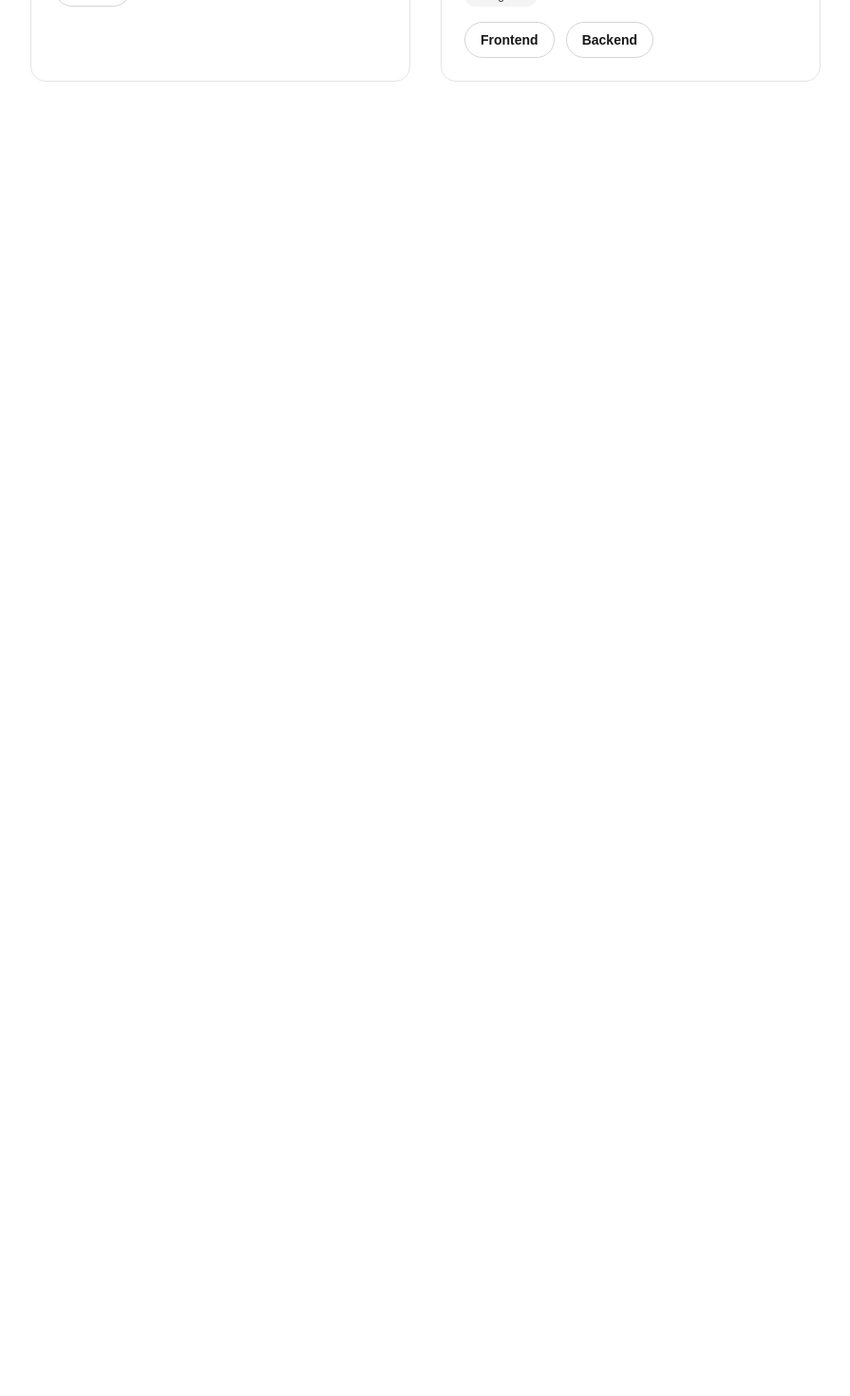
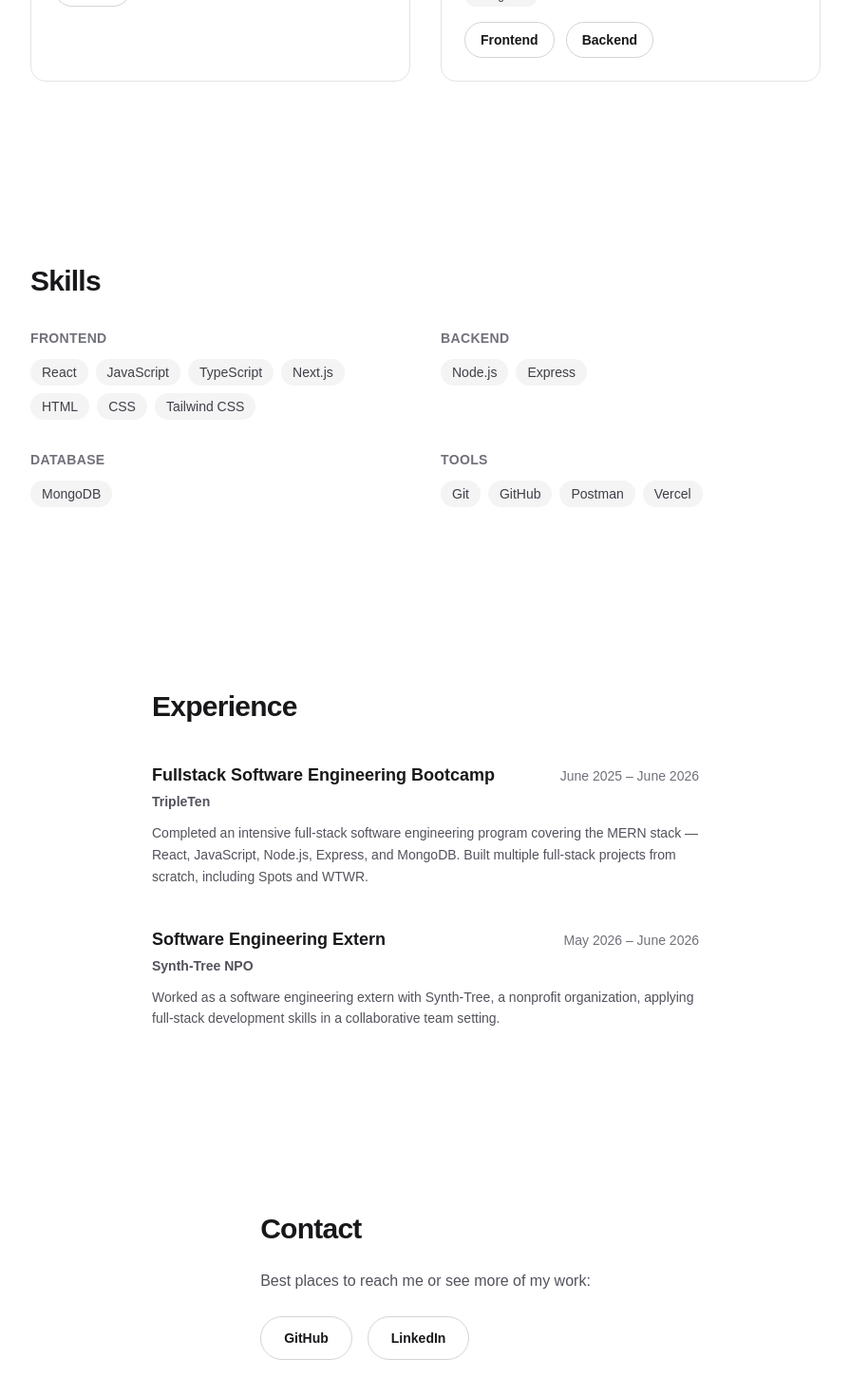
Before and after one commit to AA96-se/portfolio-website, a Next.js app: page / in a window 1280 px wide. Shown: the part 1889-3359 px from the top of the page at 95% size, without its empty margins (192-1087 px from the left). Before the commit the page ends 2071 px from the top, so only its background shows below. Built offline with nearby package versions, Linux system fonts and the light colour scheme.

Commit message:
Add Skills, Experience, and Contact sections
Completes the page composition: grouped skill tags, a TripleTen +
Synth-Tree NPO experience timeline, and GitHub/LinkedIn contact links.
Email is intentionally omitted until a real address is finalized.

```diff
--- a/src/app/page.tsx
+++ b/src/app/page.tsx
@@ -1,6 +1,9 @@
 import Hero from "@/components/Hero/Hero";
 import About from "@/components/About/About";
 import Projects from "@/components/Projects/Projects";
+import Skills from "@/components/Skills/Skills";
+import Experience from "@/components/Experience/Experience";
+import Contact from "@/components/Contact/Contact";
 
 export default function Home() {
   return (
@@ -8,6 +11,9 @@ export default function Home() {
       <Hero />
       <About />
       <Projects />
+      <Skills />
+      <Experience />
+      <Contact />
     </main>
   );
 }
--- /dev/null
+++ b/src/components/Contact/Contact.tsx
@@ -0,0 +1,36 @@
+const linkStyles =
+  "rounded-full border border-zinc-300 px-6 py-3 text-sm font-semibold text-zinc-900 transition-colors hover:bg-zinc-100 dark:border-zinc-700 dark:text-zinc-50 dark:hover:bg-zinc-800";
+
+export default function Contact() {
+  return (
+    <section
+      id="contact"
+      className="mx-auto flex max-w-3xl flex-col items-start gap-6 px-6 py-24 sm:px-12 lg:px-24"
+    >
+      <h2 className="text-3xl font-bold tracking-tight text-zinc-900 dark:text-zinc-50">
+        Contact
+      </h2>
+      <p className="text-base leading-relaxed text-zinc-600 dark:text-zinc-400">
+        Best places to reach me or see more of my work:
+      </p>
+      <div className="flex flex-wrap gap-4">
+        <a
+          href="https://github.com/AA96-se"
+          target="_blank"
+          rel="noopener noreferrer"
+          className={linkStyles}
+        >
+          GitHub
+        </a>
+        <a
+          href="https://www.linkedin.com/in/angel-armas-se/"
+          target="_blank"
+          rel="noopener noreferrer"
+          className={linkStyles}
+        >
+          LinkedIn
+        </a>
+      </div>
+    </section>
+  );
+}
--- /dev/null
+++ b/src/components/Experience/Experience.tsx
@@ -0,0 +1,51 @@
+const experience = [
+  {
+    id: "tripleten",
+    role: "Fullstack Software Engineering Bootcamp",
+    organization: "TripleTen",
+    period: "June 2025 – June 2026",
+    description:
+      "Completed an intensive full-stack software engineering program covering the MERN stack — React, JavaScript, Node.js, Express, and MongoDB. Built multiple full-stack projects from scratch, including Spots and WTWR.",
+  },
+  {
+    id: "synth-tree",
+    role: "Software Engineering Extern",
+    organization: "Synth-Tree NPO",
+    period: "May 2026 – June 2026",
+    description:
+      "Worked as a software engineering extern with Synth-Tree, a nonprofit organization, applying full-stack development skills in a collaborative team setting.",
+  },
+];
+
+export default function Experience() {
+  return (
+    <section
+      id="experience"
+      className="mx-auto flex max-w-3xl flex-col gap-10 px-6 py-24 sm:px-12 lg:px-24"
+    >
+      <h2 className="text-3xl font-bold tracking-tight text-zinc-900 dark:text-zinc-50">
+        Experience
+      </h2>
+      <div className="flex flex-col gap-10">
+        {experience.map((entry) => (
+          <div key={entry.id} className="flex flex-col gap-1">
+            <div className="flex flex-wrap items-baseline justify-between gap-2">
+              <h3 className="text-lg font-bold text-zinc-900 dark:text-zinc-50">
+                {entry.role}
+              </h3>
+              <span className="text-sm font-medium text-zinc-500 dark:text-zinc-400">
+                {entry.period}
+              </span>
+            </div>
+            <p className="text-sm font-semibold text-zinc-600 dark:text-zinc-400">
+              {entry.organization}
+            </p>
+            <p className="mt-2 text-sm leading-relaxed text-zinc-600 dark:text-zinc-400">
+              {entry.description}
+            </p>
+          </div>
+        ))}
+      </div>
+    </section>
+  );
+}
--- /dev/null
+++ b/src/components/Skills/Skills.tsx
@@ -0,0 +1,58 @@
+const skillGroups = [
+  {
+    category: "Frontend",
+    items: [
+      "React",
+      "JavaScript",
+      "TypeScript",
+      "Next.js",
+      "HTML",
+      "CSS",
+      "Tailwind CSS",
+    ],
+  },
+  {
+    category: "Backend",
+    items: ["Node.js", "Express"],
+  },
+  {
+    category: "Database",
+    items: ["MongoDB"],
+  },
+  {
+    category: "Tools",
+    items: ["Git", "GitHub", "Postman", "Vercel"],
+  },
+];
+
+const tagStyles =
+  "rounded-full bg-zinc-100 px-3 py-1 text-sm font-medium text-zinc-700 dark:bg-zinc-800 dark:text-zinc-300";
+
+export default function Skills() {
+  return (
+    <section
+      id="skills"
+      className="mx-auto flex max-w-5xl flex-col gap-8 px-6 py-24 sm:px-12 lg:px-24"
+    >
+      <h2 className="text-3xl font-bold tracking-tight text-zinc-900 dark:text-zinc-50">
+        Skills
+      </h2>
+      <div className="grid grid-cols-1 gap-8 sm:grid-cols-2">
+        {skillGroups.map((group) => (
+          <div key={group.category} className="flex flex-col gap-3">
+            <h3 className="text-sm font-semibold uppercase tracking-wide text-zinc-500 dark:text-zinc-400">
+              {group.category}
+            </h3>
+            <div className="flex flex-wrap gap-2">
+              {group.items.map((item) => (
+                <span key={item} className={tagStyles}>
+                  {item}
+                </span>
+              ))}
+            </div>
+          </div>
+        ))}
+      </div>
+    </section>
+  );
+}
```
